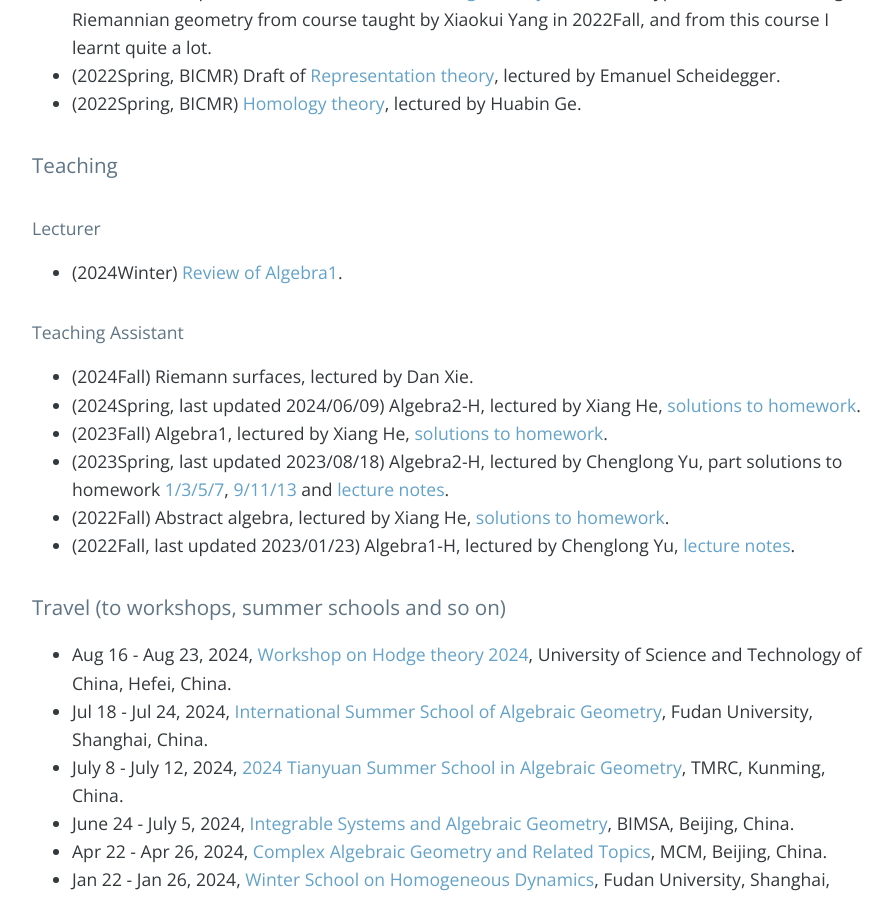
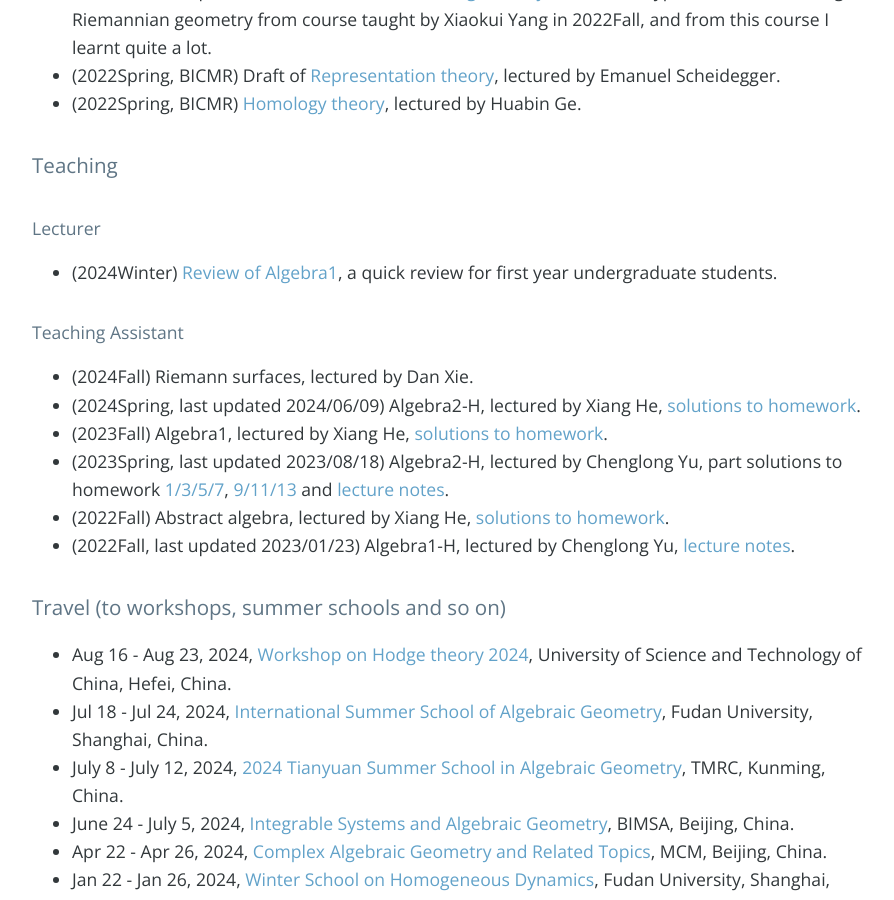
Before and after one commit to bowenl-math/bowenl-math.github.io, a Jekyll site: the page built from index.md, in a window 1280 px wide and 900 px high, scrolled down 1891 px. Shown: the whole window, without its empty margins (192-1086 px from the left). Built offline with Jekyll 4.4.1, drawn with Linux system fonts in a browser that asks for light colours; nearby versions of some CDN libraries; our own code applies the rules of GitHub Pages for plain Markdown files; the list of posts is cut into pages by our own code; comment, search, counter and statistics services are not loaded.

Commit message:
Update index.md

```diff
--- a/index.md
+++ b/index.md
@@ -28,7 +28,7 @@
 
 ### Teaching
 #### Lecturer
-* (2024Winter) [Review of Algebra1](https://bowenl.notion.site/2024-02-1-44163401a7dd4cf28aa86264640464b5).
+* (2024Winter) [Review of Algebra1](https://bowenl.notion.site/2024-02-1-44163401a7dd4cf28aa86264640464b5), a quick review for first year undergraduate students.
 
 #### Teaching Assistant
 * (2024Fall) Riemann surfaces, lectured by Dan Xie.
```
